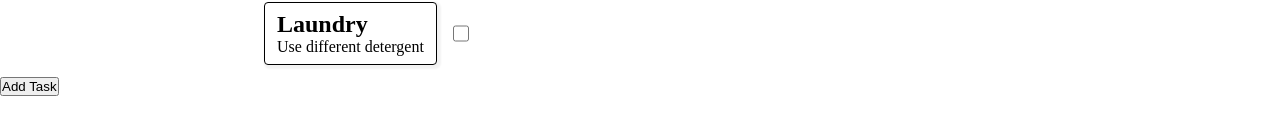
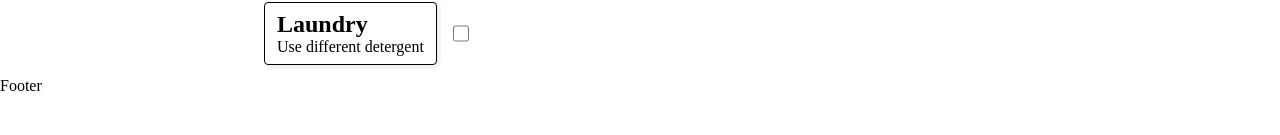
Before and after one commit to awesome590/todo, a React (Vite) app: page / in a window 1280 px wide. Shown: the part 201-336 px from the top of the page. Built offline with nearby package versions, Linux system fonts and the light colour scheme.

Commit message:
put in submit button for new tasks, replaced add task placeholder in footer.

```diff
--- a/src/components/Footer.jsx
+++ b/src/components/Footer.jsx
@@ -3,7 +3,7 @@ import React from 'react'
 function Footer() {
     return (
         <div>
-            <button>Add Task</button>
+            Footer
         </div>
     )
 }
--- a/src/components/Nav.jsx
+++ b/src/components/Nav.jsx
@@ -32,6 +32,9 @@ function Nav() {
                     <button className="add-task" onClick={openNewTask}>Add Task</button>
                     <div className="new-task">
                         <input className="task-input" type="text" placeholder="New Task"/>
+                        <button className="btn-add-task">
+                            <FontAwesomeIcon icon='circle-arrow-right'/>
+                        </button>
                     </div>
                 </div>
             </div>
--- a/src/main.jsx
+++ b/src/main.jsx
@@ -3,9 +3,9 @@ import { createRoot } from 'react-dom/client'
 import './index.css'
 import App from './App.jsx'
 import {library} from "@fortawesome/fontawesome-svg-core"
-import {faBars, faTimes} from '@fortawesome/free-solid-svg-icons'
+import {faBars, faTimes, faCircleArrowRight} from '@fortawesome/free-solid-svg-icons'
 
-library.add(faBars, faTimes)
+library.add(faBars, faTimes, faCircleArrowRight)
 
 createRoot(document.getElementById('root')).render(
   <StrictMode>
```
